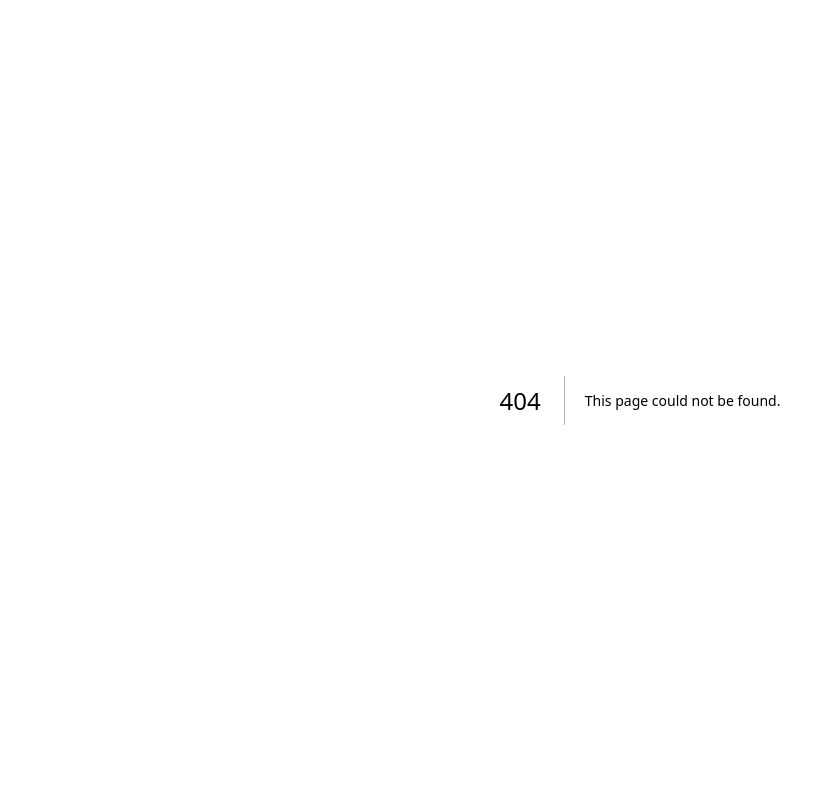
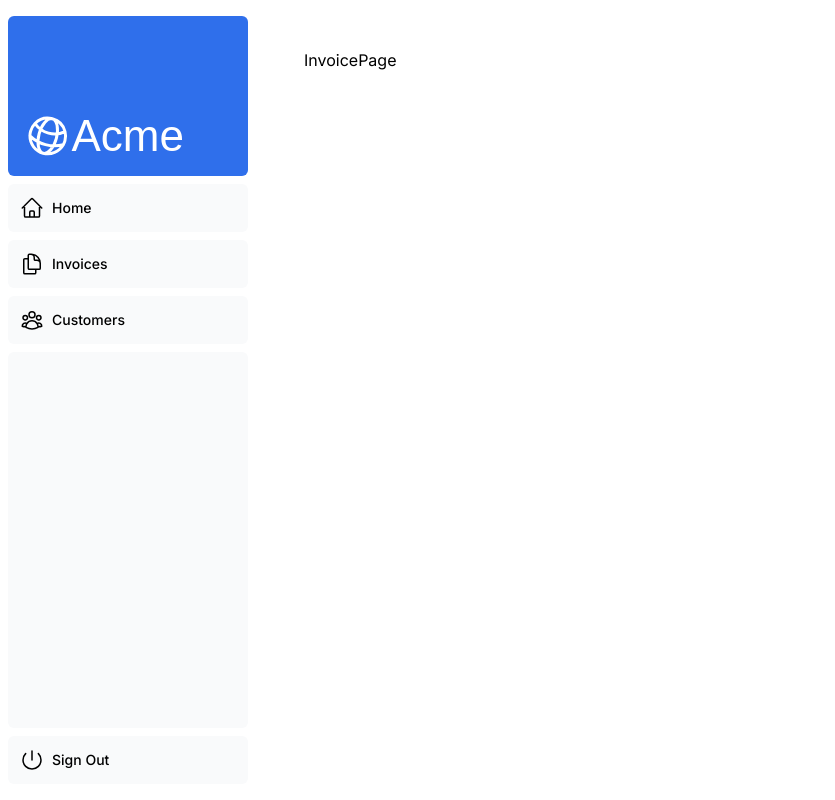
Before and after one commit to forhadreza43/next-dashboard, a Next.js app: page /dashboard/invoices in a window 1280 px wide. Before the commit this address had no page. Shown: the whole page, without its empty margins (0-835 px from the left). Built offline with nearby package versions, Linux system fonts and the light colour scheme; a web font is replaced by a local one.

Commit message:
Creating Layouts and Pages

```diff
--- /dev/null
+++ b/app/dashboard/customers/page.tsx
@@ -0,0 +1,5 @@
+import React from "react";
+
+export default function CustomerPage() {
+  return <div>CustomerPage</div>;
+}
--- /dev/null
+++ b/app/dashboard/invoices/page.tsx
@@ -0,0 +1,7 @@
+import React from 'react'
+
+export default function InvoicePage() {
+  return (
+    <div>InvoicePage</div>
+  )
+}
--- /dev/null
+++ b/app/dashboard/layout.tsx
@@ -0,0 +1,17 @@
+import React from "react";
+import SideNav from "@/app/ui/dashboard/sidenav";
+
+export default function DashboardLayout({
+  children,
+}: {
+  children: React.ReactNode;
+}) {
+  return (
+    <div className="flex h-screen flex-col md:flex-row md:overflow-hidden">
+      <div className="w-full flex-none md:w-64">
+        <SideNav />
+      </div>
+      <div className="flex-grow p-6 md:overflow-y-auto md:p-12">{children}</div>
+    </div>
+  );
+}
--- /dev/null
+++ b/app/dashboard/page.tsx
@@ -0,0 +1,5 @@
+import React from "react";
+
+export default function DashboardPage() {
+  return <div>DashboardPage</div>;
+}
--- a/app/page.tsx
+++ b/app/page.tsx
@@ -29,7 +29,6 @@ export default function Page() {
           </Link>
         </div>
         <div className="flex items-center justify-center p-6 md:w-3/5 md:px-28 md:py-12">
-          {/* Add Hero Images Here */}
           <Image
             src="/hero-desktop.png"
             alt="Screenshots of dashboard"
```
